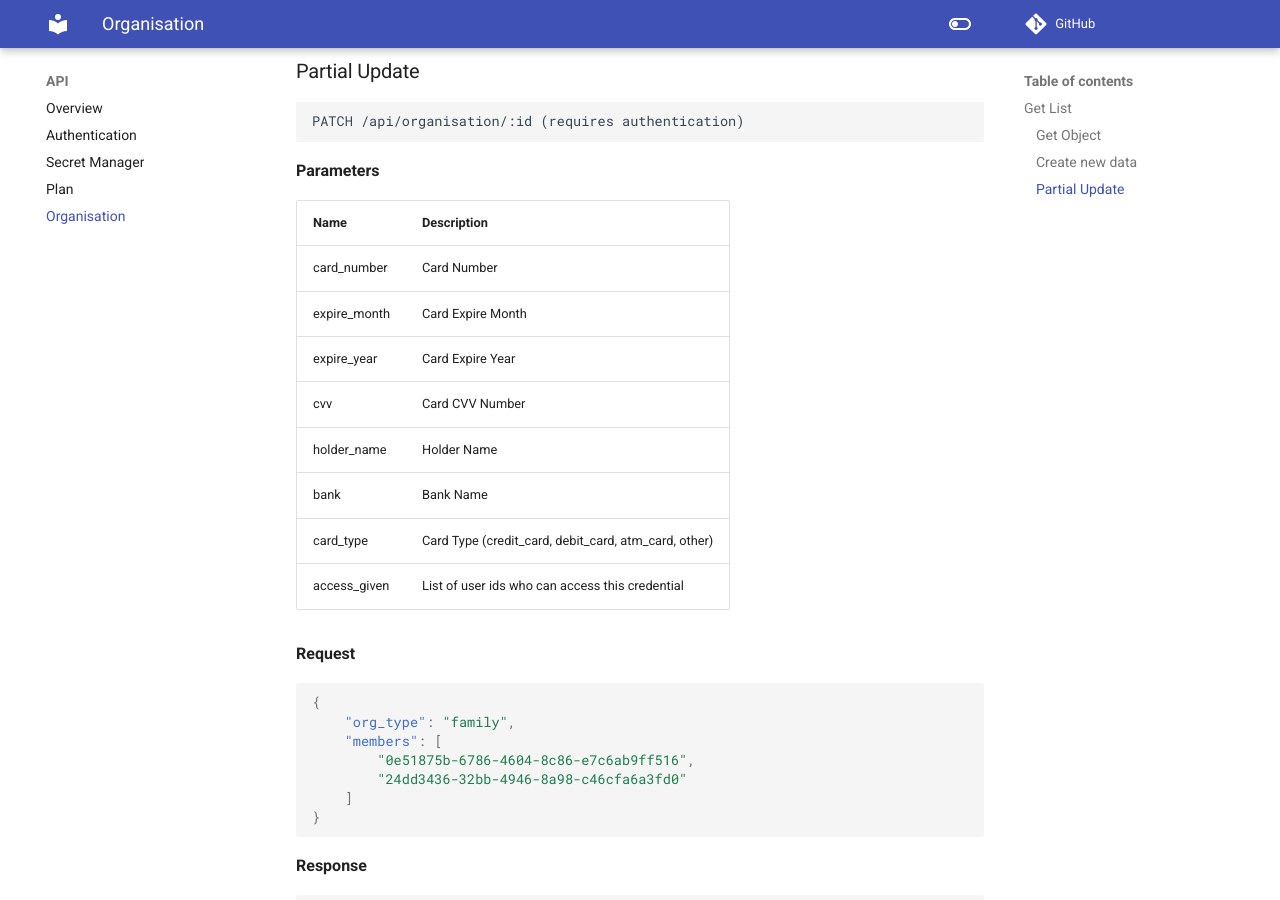
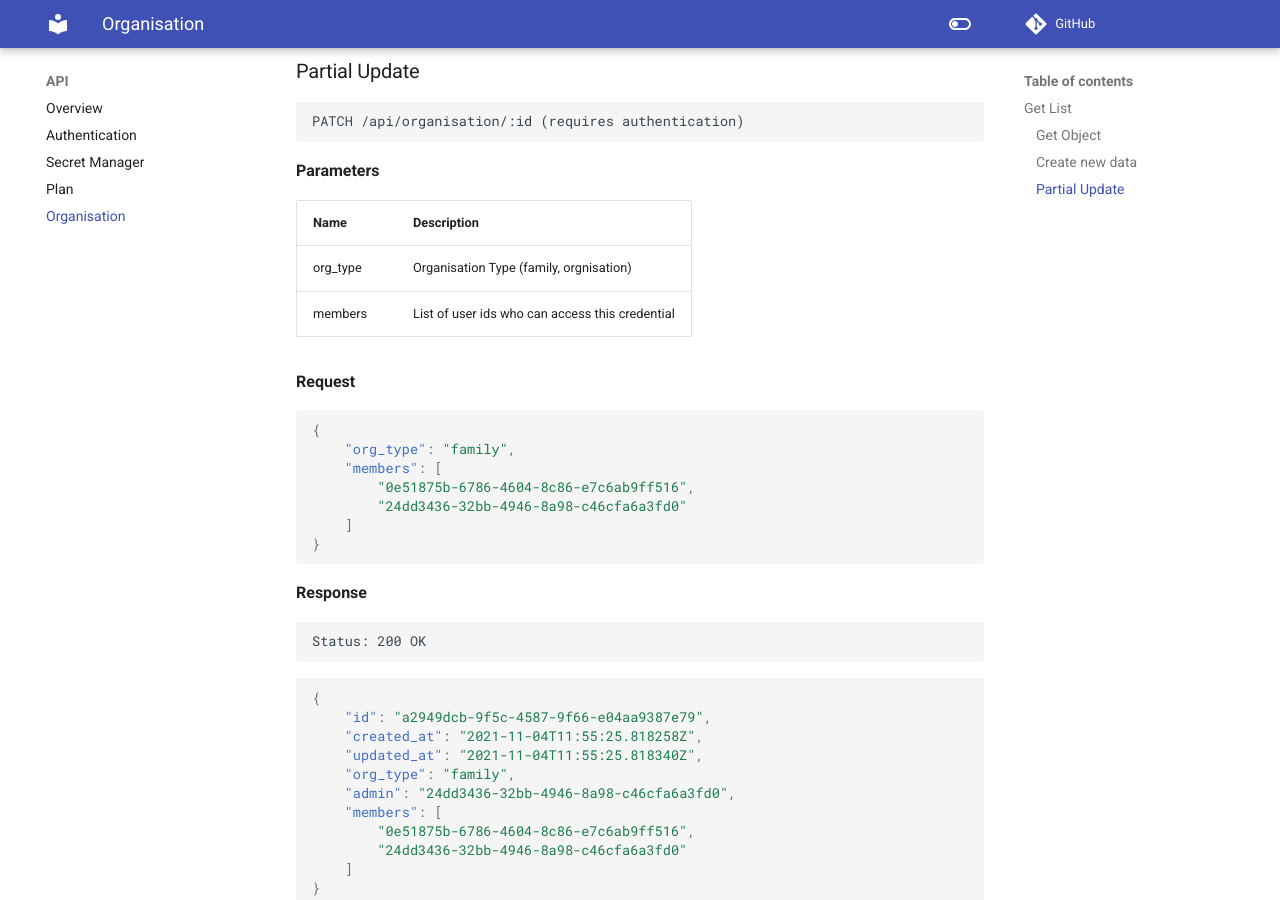
Before and after one commit to purnendukar/PassCave-backend, an MkDocs documentation site: the page built from docs/api/4-organisation.md, in a window 1280 px wide and 900 px high, scrolled down 2242 px. Built offline with MkDocs 1.6.1 and Material for MkDocs 9.7.7, drawn with Linux system fonts in a browser that asks for light colours; comment, search, counter and statistics services are not loaded.

Commit message:
chore: patch request

````diff
--- a/docs/api/4-organisation.md
+++ b/docs/api/4-organisation.md
@@ -112,14 +112,8 @@ PATCH /api/organisation/:id (requires authentication)
 
 Name     | Description
 ---------|-------------------------------------
-card_number | Card Number
-expire_month | Card Expire Month
-expire_year | Card Expire Year
-cvv | Card CVV Number
-holder_name | Holder Name
-bank | Bank Name
-card_type | Card Type (credit_card, debit_card, atm_card, other)
-access_given | List of user ids who can access this credential
+org_type | Organisation Type (family, orgnisation)
+members | List of user ids who can access this credential
 
 **Request**
 ```json
````
